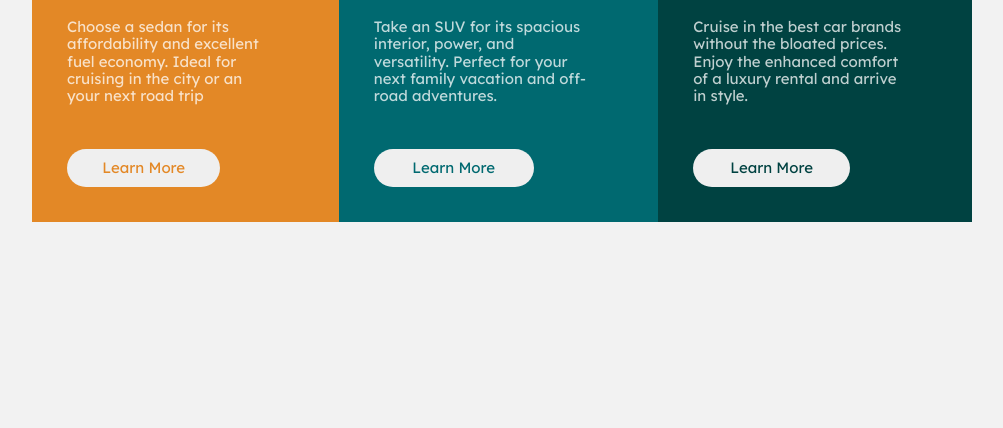
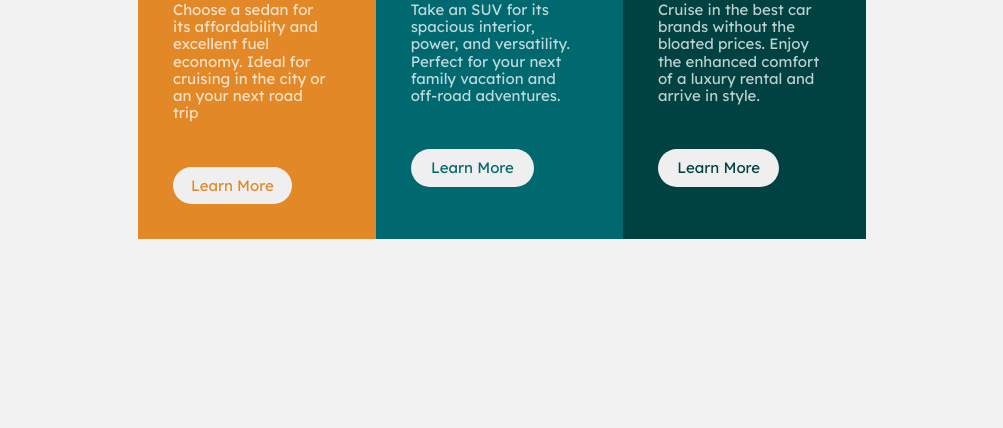
Before and after one commit to Miron-Silviu/card-components, a plain HTML site: page index.html in a window 1280 px wide. Shown: the part 372-800 px from the top of the page, without its empty margins (138-1141 px from the left). Drawn offline with Linux system fonts and the light colour scheme.

Commit message:
Fix : Fix width for car-cards in style.css

```diff
--- a/css/style.css
+++ b/css/style.css
@@ -190,7 +190,7 @@ body {
   }
   .cars-cards {
     display: flex;
-    margin: 0 15rem;
+    margin: 0 20%;
   }
   .sedan-card {
     margin-right: 0;
```
